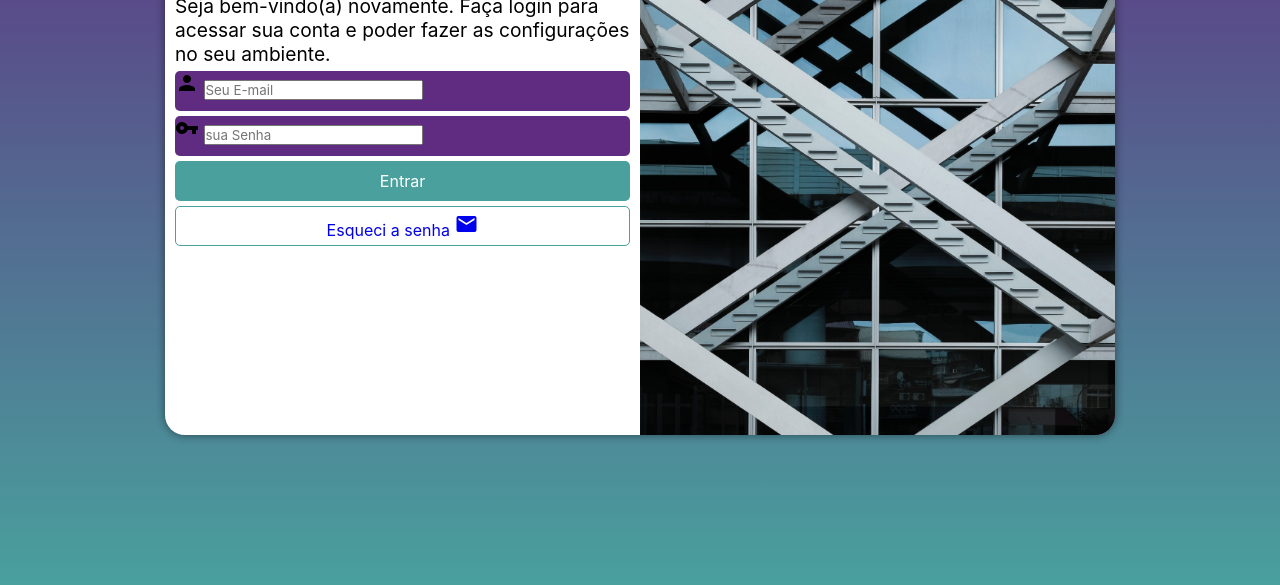
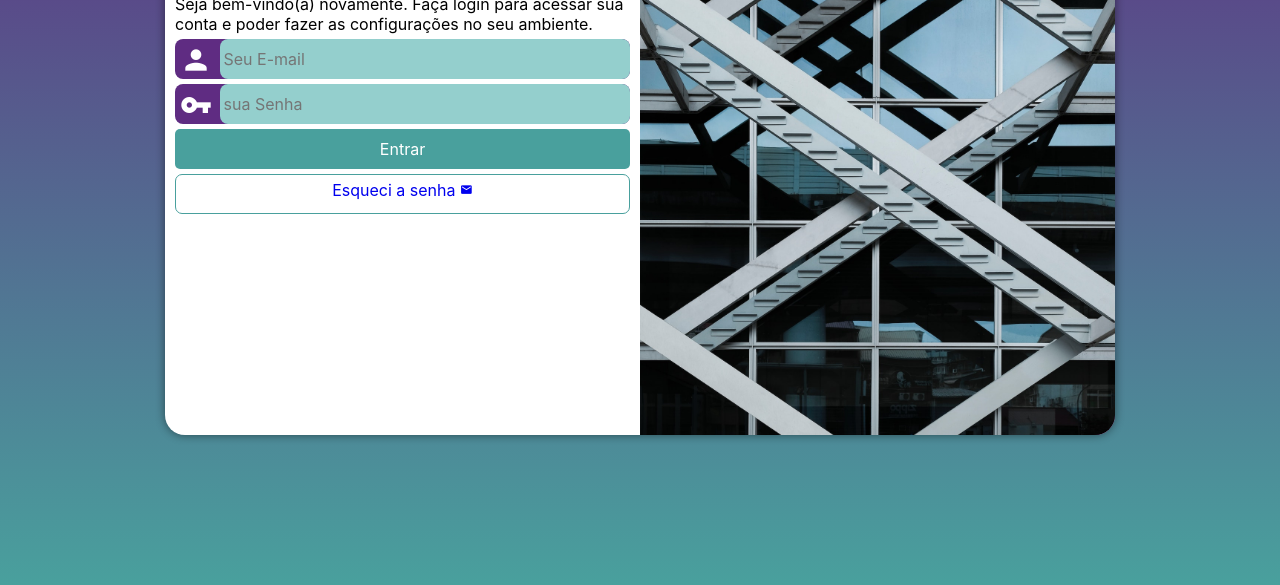
Before and after one commit to Jose-Wilson/tela_de_Login, a plain HTML site: page index.html in a window 1280 px wide. Shown: the part 215-800 px from the top of the page. Drawn offline with Linux system fonts and the light colour scheme.

Commit message:
Atualizando a tela de Login

```diff
--- a/estilos/mediaquery.css
+++ b/estilos/mediaquery.css
@@ -15,18 +15,18 @@ Grandes telas: acima de 1200px
     }
 
     section#login {
-        width: 80%;
+        width: 90vw;
     }
 
     section#login > div#imagem {
         float: left;
-        width: 35%;
+        width: 40%;
         height: 100%;
     }
 
     section#login > div#formulario {
         float: right;
-        width: 65%;
+        width: 60%;
     }
 }
 
@@ -50,11 +50,11 @@ Grandes telas: acima de 1200px
         width: 50%;
     }
 
-    div#formulario > h1 {
+    div#formulario > h1{
         font-size: 2em;
     }
 
     div#formulario > p {
-        font-size: 1.2em;
+        font-size: 1em;
      }
 }
--- a/estilos/style.css
+++ b/estilos/style.css
@@ -1,6 +1,6 @@
 @charset "UTF-8";
 
-/*  paletas de cores
+/* paletas de cores
    Verde: #49a09d
    Liláis: #5f2c82
 */
@@ -28,15 +28,15 @@
    position: absolute;
    top: 50%;
    left: 50%;
-    transform: translate(-50%, -50%);
    overflow: hidden;
 
    background-color: white;
-    width: 250px;
+   width: 260px;
    height: 500px;
    border-radius: 20px;
-    box-shadow: 0px 0px 10px rgba(0, 0, 0, 0.486);
+   box-shadow: 0px 0px 10px rgba(0, 0, 0, 0.479);
 
+   transform: translate(-50%, -50%);
    transition: width .3s, heigth .3s;
    transition-timing-function: ease;
 }
@@ -56,8 +56,10 @@
 
 div#formulario > h1 {
    text-align: center;
+   text-transform: uppercase;
+   font-weight: 800;
+   letter-spacing: 2px;
    margin-bottom: 10px;
-
 }
 
 div#formulario > p {
@@ -65,11 +67,11 @@ div#formulario > p {
 }
 
 form > div.campo {
+   display: block;
    background-color: #5f2c82;
-   display: block;
    width: 100%;
    height: 40px;
-   border-radius: 5px;
+   border-radius: 8px;
    margin: 5px 0px;
 }
 
@@ -77,23 +79,43 @@ div.campo > label {
    display: none;
 }
 
+div.campo > i {
+   color: white;
+   font-size: 2em;
+   width: 40px;
+   padding: 5px;
+}
+
+div.campo > input {
+   background-color: #94cfcd;
+   font-size: 1em;
+   width: calc(100% - 45px);
+   height: 100%;
+   border: 0px;
+   border-radius: 8px;
+   padding: 4px;
+   transform: translateY(-11px);
+}
+
+div.campo > input:focus-within {
+   background-color: white;
+   border: none;
+}
+
 form > input[type=submit] {
    display: block;
    font-size: 1em;
    width: 100%;
    height: 40px;
-   background-color: #49a09d;
-   color: rgb(255, 255, 255);
+   color: white;
    border: none;
    border-radius: 5px;
+   background-color: #49a09d;
    cursor: pointer;
 }
 
 form > input[type=submit]:hover {
    background-color: #2d6462;
-   color: white;
-   border: 1px solid black;
-   box-shadow: 3px 3px 3px rgba(0, 0, 0, 0.589);
 }
 
 form > a.botao {
@@ -103,17 +125,15 @@ form > a.botao {
    width: 100%;
    height: 40px;
    padding-top: 5px;
-   background-color: white;
+   margin-top: 5px;
+   text-decoration: none;
    border: 1px solid #49a09d;
-   border-radius: 5px;
-   margin-top: 5px;
-   cursor: pointer;
-   text-decoration: none;
+   border-radius: 7px;
+}
+form > a.botao:hover {
+   background-color: #6cd3cf;
 }
 
-form > a.botao:hover {
-   background-color: #2d6462;
-   color: white;
-   border: 1px solid black;
-   box-shadow: 3px 3px 3px rgba(0, 0, 0, 0.479);
+form > a.botao > i {
+   font-size: 0.8em;
 }
--- a/index.html
+++ b/index.html
@@ -22,7 +22,7 @@
                 <form action="login.php" method="post" autocomplete="on">
                     <div class="campo">
                         <i class="material-icons">person</i>
-                        <input type="email" name="login" id="iemail" placeholder="Seu E-mail" autocomplete="email" required maxlength="30">
+                        <input type="email" name="login" id="ilogin" placeholder="Seu E-mail" autocomplete="email" required maxlength="30">
                         <label for="ilogin">Login</label>
                     </div>
                     <div class="campo">
```
Lines whose indentation alone changed are shown as unchanged.
